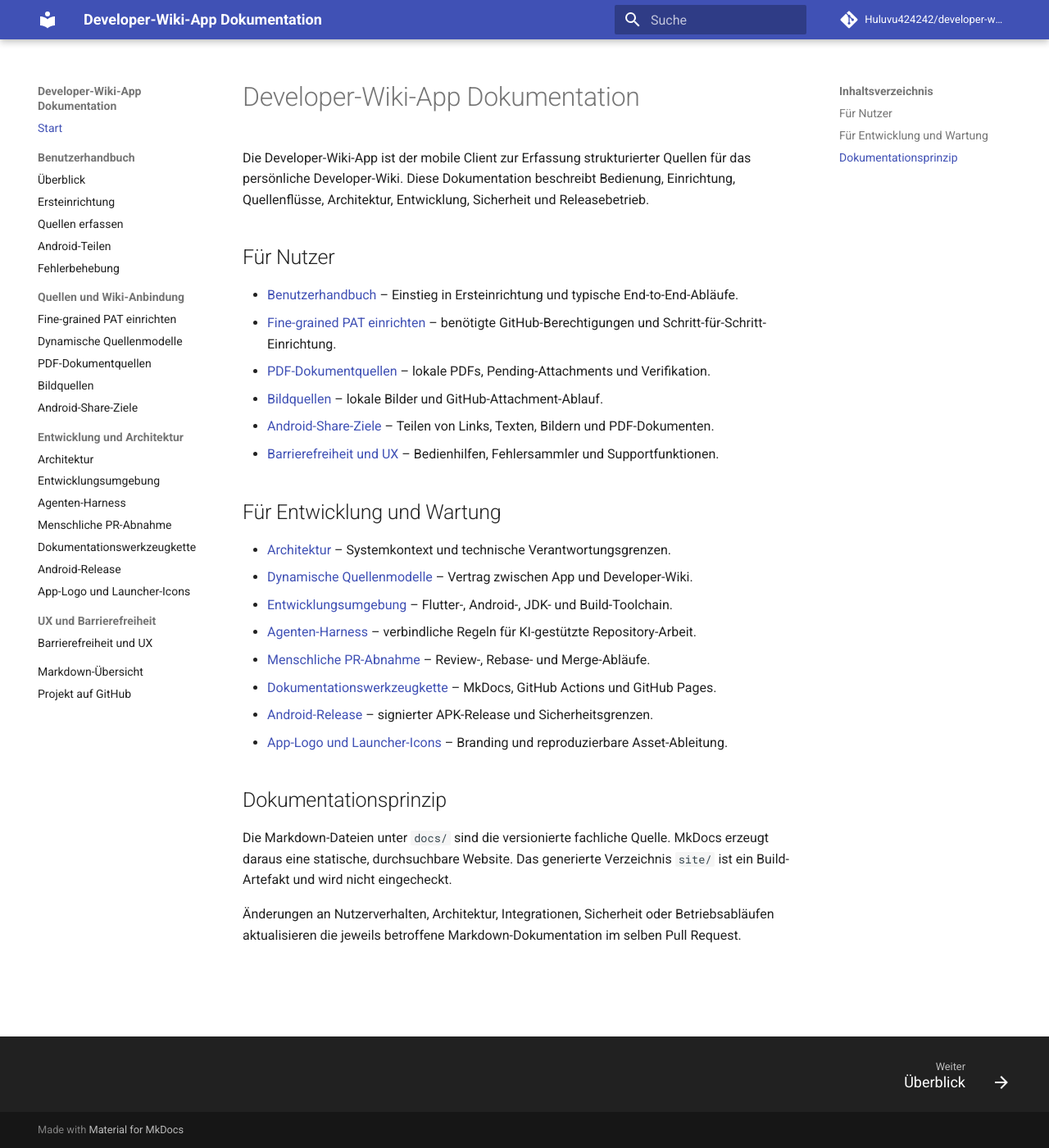
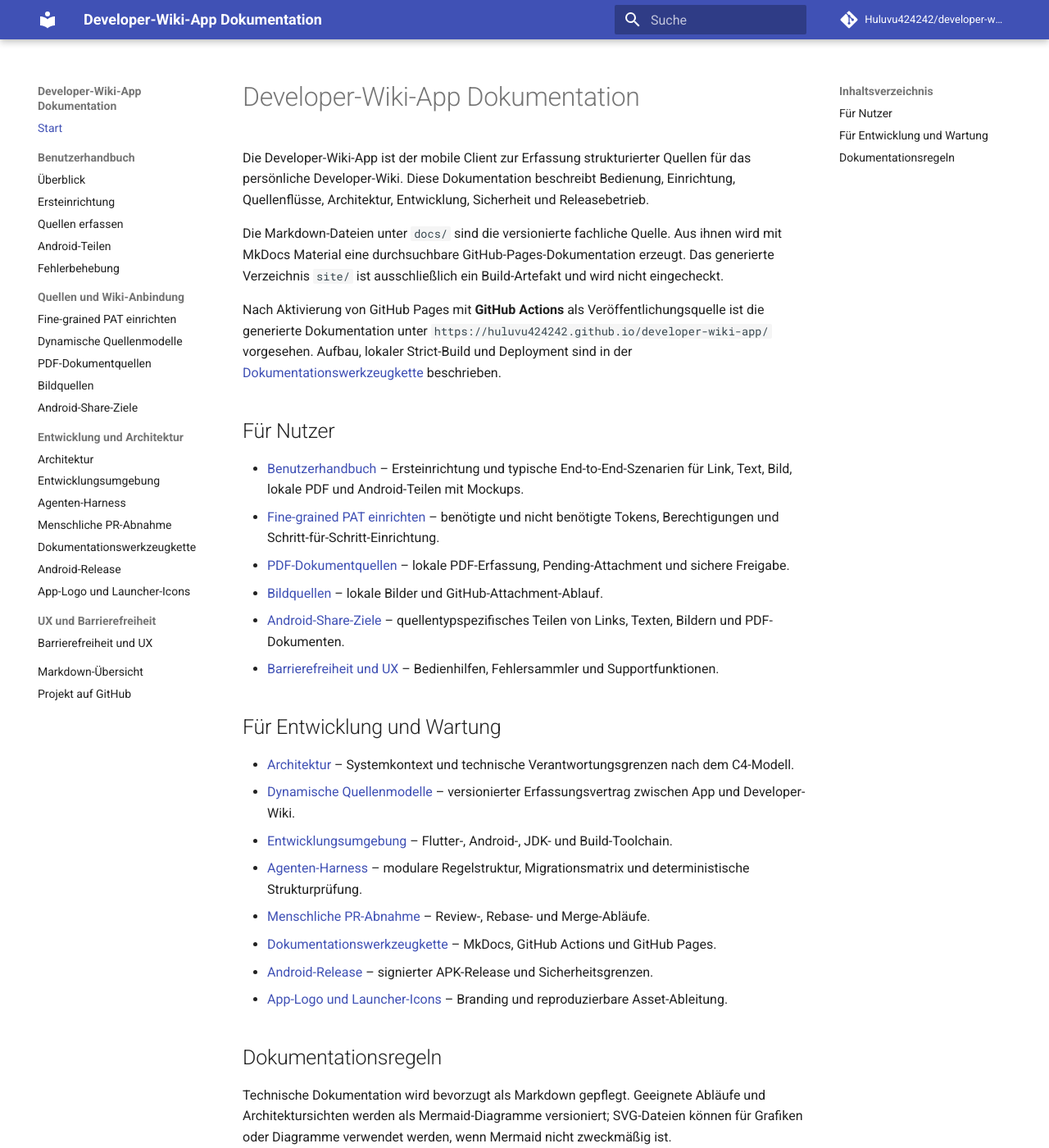
Before and after one commit to Huluvu424242/developer-wiki-app, an MkDocs documentation site: the page built from docs/index.md, in a window 1280 px wide and 1400 px high. Shown: the whole window at 82% size. Built offline with MkDocs 1.6.1 and Material for MkDocs 9.7.7, drawn with Linux system fonts in a browser that asks for light colours; comment, search, counter and statistics services are not loaded; some of the changed text lies outside the part shown.

Commit message:
docs: MkDocs Einstieg konsolidieren

```diff
--- a/docs/index.md
+++ b/docs/index.md
@@ -2,28 +2,34 @@
 
 Die Developer-Wiki-App ist der mobile Client zur Erfassung strukturierter Quellen für das persönliche Developer-Wiki. Diese Dokumentation beschreibt Bedienung, Einrichtung, Quellenflüsse, Architektur, Entwicklung, Sicherheit und Releasebetrieb.
 
+Die Markdown-Dateien unter `docs/` sind die versionierte fachliche Quelle. Aus ihnen wird mit MkDocs Material eine durchsuchbare GitHub-Pages-Dokumentation erzeugt. Das generierte Verzeichnis `site/` ist ausschließlich ein Build-Artefakt und wird nicht eingecheckt.
+
+Nach Aktivierung von GitHub Pages mit **GitHub Actions** als Veröffentlichungsquelle ist die generierte Dokumentation unter `https://huluvu424242.github.io/developer-wiki-app/` vorgesehen. Aufbau, lokaler Strict-Build und Deployment sind in der [Dokumentationswerkzeugkette](documentation-toolchain.md) beschrieben.
+
 ## Für Nutzer
 
-- [Benutzerhandbuch](benutzerhandbuch/index.md) – Einstieg in Ersteinrichtung und typische End-to-End-Abläufe.
-- [Fine-grained PAT einrichten](pat-setup.md) – benötigte GitHub-Berechtigungen und Schritt-für-Schritt-Einrichtung.
-- [PDF-Dokumentquellen](document-sources.md) – lokale PDFs, Pending-Attachments und Verifikation.
+- [Benutzerhandbuch](benutzerhandbuch/index.md) – Ersteinrichtung und typische End-to-End-Szenarien für Link, Text, Bild, lokale PDF und Android-Teilen mit Mockups.
+- [Fine-grained PAT einrichten](pat-setup.md) – benötigte und nicht benötigte Tokens, Berechtigungen und Schritt-für-Schritt-Einrichtung.
+- [PDF-Dokumentquellen](document-sources.md) – lokale PDF-Erfassung, Pending-Attachment und sichere Freigabe.
 - [Bildquellen](image-sources.md) – lokale Bilder und GitHub-Attachment-Ablauf.
-- [Android-Share-Ziele](share-targets.md) – Teilen von Links, Texten, Bildern und PDF-Dokumenten.
+- [Android-Share-Ziele](share-targets.md) – quellentypspezifisches Teilen von Links, Texten, Bildern und PDF-Dokumenten.
 - [Barrierefreiheit und UX](accessibility.md) – Bedienhilfen, Fehlersammler und Supportfunktionen.
 
 ## Für Entwicklung und Wartung
 
-- [Architektur](architecture.md) – Systemkontext und technische Verantwortungsgrenzen.
-- [Dynamische Quellenmodelle](dynamic-source-models.md) – Vertrag zwischen App und Developer-Wiki.
+- [Architektur](architecture.md) – Systemkontext und technische Verantwortungsgrenzen nach dem C4-Modell.
+- [Dynamische Quellenmodelle](dynamic-source-models.md) – versionierter Erfassungsvertrag zwischen App und Developer-Wiki.
 - [Entwicklungsumgebung](development-environment.md) – Flutter-, Android-, JDK- und Build-Toolchain.
-- [Agenten-Harness](agent-harness.md) – verbindliche Regeln für KI-gestützte Repository-Arbeit.
+- [Agenten-Harness](agent-harness.md) – modulare Regelstruktur, Migrationsmatrix und deterministische Strukturprüfung.
 - [Menschliche PR-Abnahme](human-review.md) – Review-, Rebase- und Merge-Abläufe.
 - [Dokumentationswerkzeugkette](documentation-toolchain.md) – MkDocs, GitHub Actions und GitHub Pages.
 - [Android-Release](android-release.md) – signierter APK-Release und Sicherheitsgrenzen.
 - [App-Logo und Launcher-Icons](app-icon.md) – Branding und reproduzierbare Asset-Ableitung.
 
-## Dokumentationsprinzip
+## Dokumentationsregeln
 
-Die Markdown-Dateien unter `docs/` sind die versionierte fachliche Quelle. MkDocs erzeugt daraus eine statische, durchsuchbare Website. Das generierte Verzeichnis `site/` ist ein Build-Artefakt und wird nicht eingecheckt.
+Technische Dokumentation wird bevorzugt als Markdown gepflegt. Geeignete Abläufe und Architektursichten werden als Mermaid-Diagramme versioniert; SVG-Dateien können für Grafiken oder Diagramme verwendet werden, wenn Mermaid nicht zweckmäßig ist.
 
-Änderungen an Nutzerverhalten, Architektur, Integrationen, Sicherheit oder Betriebsabläufen aktualisieren die jeweils betroffene Markdown-Dokumentation im selben Pull Request.
+Architekturdokumentation folgt dem C4-Modell. Es werden nur die Ebenen dokumentiert, die für das aktuelle Projekt einen konkreten Nutzen haben. Änderungen an Features, Bugfixes oder technischer Infrastruktur aktualisieren die betroffene Dokumentation im selben Pull Request.
+
+Screenshots und Mockups ergänzen die textliche Erklärung, ersetzen sie aber nicht. Dokumentationsbilder dürfen keine echten Tokens, privaten Repositorydaten oder persönlichen Dokumentinhalte enthalten.
```
